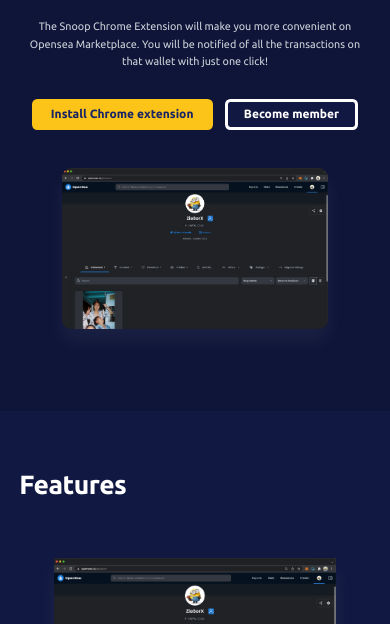
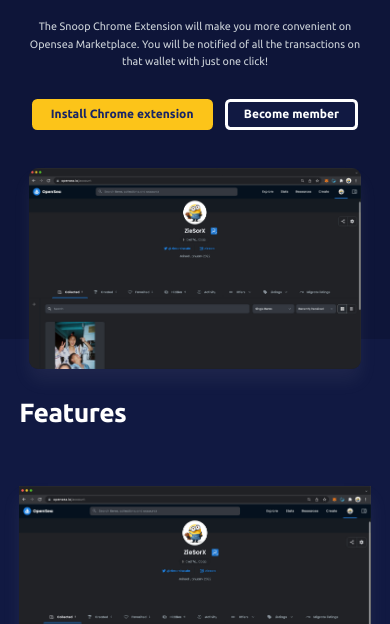
Before and after one commit to ziesorx/nftProject, a website: page index.html in a window 390 px wide. Shown: the part 220-844 px from the top of the page. Drawn offline with nearby package versions, Linux system fonts and the light colour scheme.

Commit message:
update img

```diff
--- a/style/queries.css
+++ b/style/queries.css
@@ -67,7 +67,7 @@
   }
 
   .hero-img {
-    width: 80%;
+    width: 100%;
     margin: 0 auto;
   }
 
@@ -92,7 +92,11 @@
   }
 
   .section-hero {
-    height: 92rem;
+    height: 80rem;
+  }
+
+  .hero-img {
+    width: 100%;
   }
 
   .hero-description {
@@ -108,7 +112,7 @@
   }
 
   .fea-img {
-    width: 80%;
+    width: 100%;
   }
 
   .fea-img-box:nth-child(2) {
--- a/style/style.css
+++ b/style/style.css
@@ -181,7 +181,7 @@
   background: linear-gradient(to right, #f8e5ac, #eccc6c);
   border-radius: 0.5rem;
   padding: 0.8rem 0;
-  /* text-align: center; */
+  text-align: center;
 }
 
 .hero {
```
